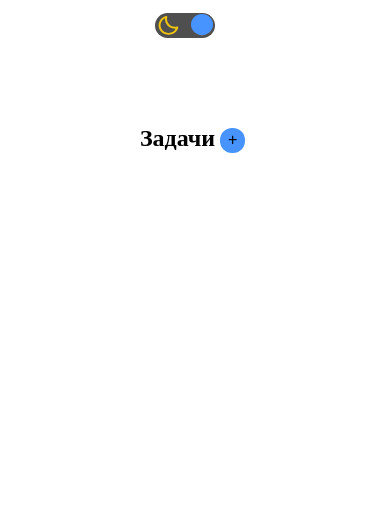
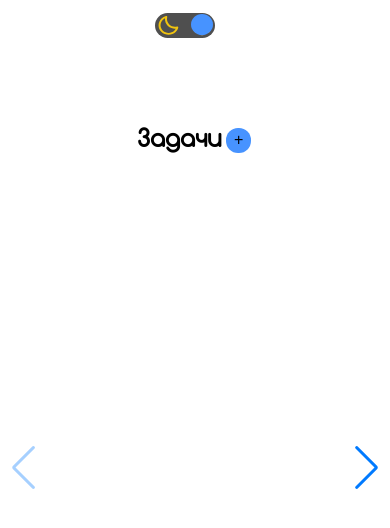
Before and after one commit to Sovazavr/my-kanban, a React (Create React App) app: page / in a window 390 px wide. Shown: the top 528 px of the page. Built offline with nearby package versions, Linux system fonts and the light colour scheme.

Commit message:
mobile styled

```diff
--- a/package.json
+++ b/package.json
@@ -9,7 +9,9 @@
     "react": "^18.2.0",
     "react-dom": "^18.2.0",
     "react-scripts": "5.0.1",
+    "react-slider-swiper": "^2.0.6",
     "sass": "^1.58.0",
+    "swiper": "^9.0.5",
     "web-vitals": "^2.1.4"
   },
   "scripts": {
--- a/src/App.js
+++ b/src/App.js
@@ -53,6 +53,7 @@ function App() {
       } else {
         setMobileDevice(false)
       }
+      styledImportance()
 
     },
     [],
--- a/src/App.scss
+++ b/src/App.scss
@@ -1,7 +1,15 @@
 @import "./styled/variables.scss";
 
 $small: 321px;
+$middle: 370px;
+$iphonSe: 376px;
+$iphonSeHeight: 670px;
+
+$ipadmin: 720px;
+$ipadmax: 830px;
+$more_middle: 900px;
 $large: 1025px;
+
 @mixin respond-to($media) {
   @if $media == handhelds {
     @media only screen and (max-width: $small) {
@@ -13,6 +21,22 @@ $large: 1025px;
     }
   } @else if $media == wide-screens {
     @media only screen and (min-width: $large) {
+      @content;
+    }
+  } @else if $media == small-screens {
+    @media only screen and (min-width: $small) and (max-width: $middle) {
+      @content;
+    }
+  } @else if $media == serface-screens {
+    @media only screen and (min-width: $more_middle) and (max-width: $large) {
+      @content;
+    }
+  } @else if $media == ipad-screens {
+    @media only screen and (min-width: $ipadmin) and (max-width: $ipadmax) {
+      @content;
+    }
+  } @else if $media == iphonese-screens {
+    @media only screen and (min-width: $middle) and (max-width: $iphonSe) and (max-height: $iphonSeHeight) {
       @content;
     }
   }
@@ -39,23 +63,24 @@ $large: 1025px;
   flex-wrap: wrap;
   @include respond-to(medium-screens) {
     all: initial;
-
+    flex-wrap: nowrap;
     display: flex;
     align-items: center;
     justify-content: center;
-
   }
 }
+.swiper {
+  width: 100%;
+  height: 100%;
+  font-family: "Comfortaa";
+}
 
-.boards__slider {
-  overflow: hidden;
+.swiper-slide {
+  display: flex;
+  justify-content: center;
+  align-items: center;
 }
-.boards__slider.grab {
-  cursor: grab;
-}
-.boards__slider.grabbing {
-  cursor: grabbing;
-}
+
 .board {
   transition: 0.5s;
   min-width: 300px;
@@ -73,7 +98,24 @@ $large: 1025px;
   background-color: var(#{--card-background-default});
   box-shadow: var(#{--card-shadow-default});
   @include respond-to(medium-screens) {
-
+    margin-left: 12%;
+  }
+  @include respond-to(small-screens) {
+    max-width: 220px;
+    margin-left: 8%;
+  }
+  @include respond-to(serface-screens) {
+    min-width: 700px;
+    margin-left: 11%;
+  }
+  @include respond-to(ipad-screens) {
+    min-width: 600px;
+    margin-left: 11%;
+  }
+  @include respond-to(iphonese-screens) {
+    min-width: 220px;
+    margin-left: 10%;
+    max-height: 500px;
   }
 }
 
--- a/src/Components/Boards/BoardMobile/BoardMobile.jsx
+++ b/src/Components/Boards/BoardMobile/BoardMobile.jsx
@@ -1,7 +1,7 @@
 import React from 'react'
 import { GlobalSVGSelector } from '../../svgSelector/GlobalSVGSelector'
 
-export const BoardMobile = ({board, setSelectedItem, deleteElement, popupActive, setPopupActive}) => {
+export const BoardMobile = ({ board, setSelectedItem, deleteElement, popupActive, setPopupActive }) => {
 
     return (
 
@@ -19,7 +19,8 @@ export const BoardMobile = ({board, setSelectedItem, deleteElement, popupActive,
                     : <div>{board.title}</div>
                 }
             </div>
-            {board.items.map(item =>
+            <>
+                {board.items.map(item =>
                     <div className='item'
                         key={item.id}
 
@@ -35,7 +36,7 @@ export const BoardMobile = ({board, setSelectedItem, deleteElement, popupActive,
                             <GlobalSVGSelector typeSvg='close' />
                         </label>
                     </div>)
-            }
+                }</>
         </div>
     )
 
--- a/src/Components/Boards/BoardsComponentMobile.jsx
+++ b/src/Components/Boards/BoardsComponentMobile.jsx
@@ -1,46 +1,45 @@
 import React, { useCallback, useEffect, useState } from 'react'
 import { BoardMobile } from './BoardMobile/BoardMobile'
 import { GlobalSVGSelector } from '../svgSelector/GlobalSVGSelector'
-
+import { Swiper, SwiperSlide } from "swiper/react";
+import { Navigation } from "swiper";
+import "swiper/css";
+import "swiper/css/navigation";
 
 export const BoardsComponentMobile = ({ boards, setSelectedItem, deleteElement, popupActive, setPopupActive }) => {
-    const [selectedBoardIndex, setSelectedBoardIndex] = useState(0)
-
-    const startSlide=useCallback((e)=>{
-        e.preveventDefault()
-    }, [])
 
 
 
-    useEffect(() => {
-        let event = null;
-        const el = document.getElementById('slider')
-        el.addEventListener('touchstart', (e) => {
-            event=e
-        });
-        el.addEventListener('touchmove', (e) => {
-            console.log("Move alfa: " + (e.touches[0].pageX - event.touches[0].pageX))
-        });
-        el.addEventListener("touched", function (e) {
-            event = null;
-        });
-    }, []);
+
+
+
+
 
 
 
 
 
     return (
-        <div id='slider' className='boards__wrapper'>
-            <BoardMobile
-                board={boards[selectedBoardIndex]}
-                setSelectedItem={setSelectedItem}
-                deleteElement={deleteElement}
-                popupActive={popupActive}
-                setPopupActive={setPopupActive}
-            />
-        </div>
 
+        <>
+            <Swiper
+                navigation={true} modules={[Navigation]}
+                className='mySwiper'
+            >
+                <div className='boards__wrapper'>
+
+                    {boards.map(board =>
+                        <SwiperSlide>
+                            <BoardMobile board={board}
+                             setSelectedItem={setSelectedItem}
+                             deleteElement={deleteElement}
+                             popupActive={popupActive}
+                             setPopupActive={setPopupActive} />
+                        </SwiperSlide>
+                    )}
+                </div>
+            </Swiper>
+        </>
 
     )
 }
--- a/src/Components/PopupAddTask/Popup.jsx
+++ b/src/Components/PopupAddTask/Popup.jsx
@@ -1,6 +1,7 @@
 import React, { useState } from 'react'
 import "./Popup.scss"
 import { storage } from '../../Storage/storage'
+import { GlobalSVGSelector } from '../svgSelector/GlobalSVGSelector'
 
 const Popup = ({ setPopupActive, boards, setBoards, setAddElemBool }) => {
 
@@ -29,7 +30,10 @@ const Popup = ({ setPopupActive, boards, setBoards, setAddElemBool }) => {
     return (
         <div id='closing' className='wrapper__popup' onClick={() => setPopupActive(false)}>
             <div className='popup__dash' onClick={e => e.stopPropagation()}>
+
                 <div className='popup__title'>Новая задача</div>
+
+
                 <div className='popup__content'>
                     <div className='popup__content__inputs'>
 
--- a/src/Components/PopupAddTask/Popup.scss
+++ b/src/Components/PopupAddTask/Popup.scss
@@ -1,4 +1,15 @@
 @import "../../styled/variables.scss";
+
+$small: 321px;
+$large: 1025px;
+
+@mixin respond-to($media) {
+    @if $media == mobile {
+        @media only screen and (min-width: $small) and (max-width: $large) {
+            @content;
+        }
+    }
+}
 
 .wrapper__popup {
     position: absolute;
@@ -6,6 +17,7 @@
     height: 100vh;
     background-color: rgba($color: #000000, $alpha: 0.5);
     z-index: 10001;
+
 }
 .popup__dash {
     width: 50%;
@@ -19,11 +31,25 @@
     position: relative;
     margin: 0 auto;
     top: 25%;
+    @include respond-to(mobile) {
+        all: initial;
+        display: flex;
+        height: 85%;
+        flex-direction: column;
+        border-radius: 20px;
+        padding: 10px;
+        background-color: var(#{--components-background-default});
+        position: relative;
+        margin: 0 auto;
+        top: 5%;
+        min-height: 85%;
+    }
 }
 .text-field__input {
     &:focus {
         outline: none;
     }
+
     width: 40%;
     outline: 0;
     border-width: 0 0 2px;
@@ -33,6 +59,11 @@
     border-color: #000000;
     border-radius: 10px 10px 0 0;
     padding: 1rem;
+    @include respond-to(mobile) {
+        padding: 1.5rem;
+        width: 80%;
+        margin-bottom: 2%;
+    }
 }
 .text-field__textarea {
     &:focus {
@@ -56,6 +87,11 @@
         border-radius: 12px;
         background-color: var(#{--body-background-default});
     }
+    @include respond-to(mobile) {
+        padding: 1.5rem;
+        height: 80%;
+        margin-bottom: 2%;
+    }
 }
 .text-field__input__list {
     background-color: var(#{--card-background-default});
@@ -67,6 +103,7 @@
     display: flex;
     justify-content: center;
     color: $primary-color;
+    font-family: "Comfortaa";
 }
 
 .popup__content {
@@ -80,6 +117,10 @@
     width: 100%;
     justify-content: space-around;
     margin-bottom: 20px;
+    @include respond-to(mobile) {
+        flex-direction: column;
+        align-items: center;
+    }
 }
 
 .popup__button {
@@ -91,13 +132,14 @@
     border: none;
     color: var(#{--text-color-default});
     cursor: pointer;
-    font-family: 'Comfortaa';
-    &:active{
+    font-family: "Comfortaa";
+    &:active {
         animation: add_button 1s;
     }
+    @include respond-to(mobile) {
+       height: 10%;
+    }
 }
-
-
 
 @keyframes add_button {
     from {
```
Also changed, not shown: 1 other file (tests, documents, lock files or other folders).
